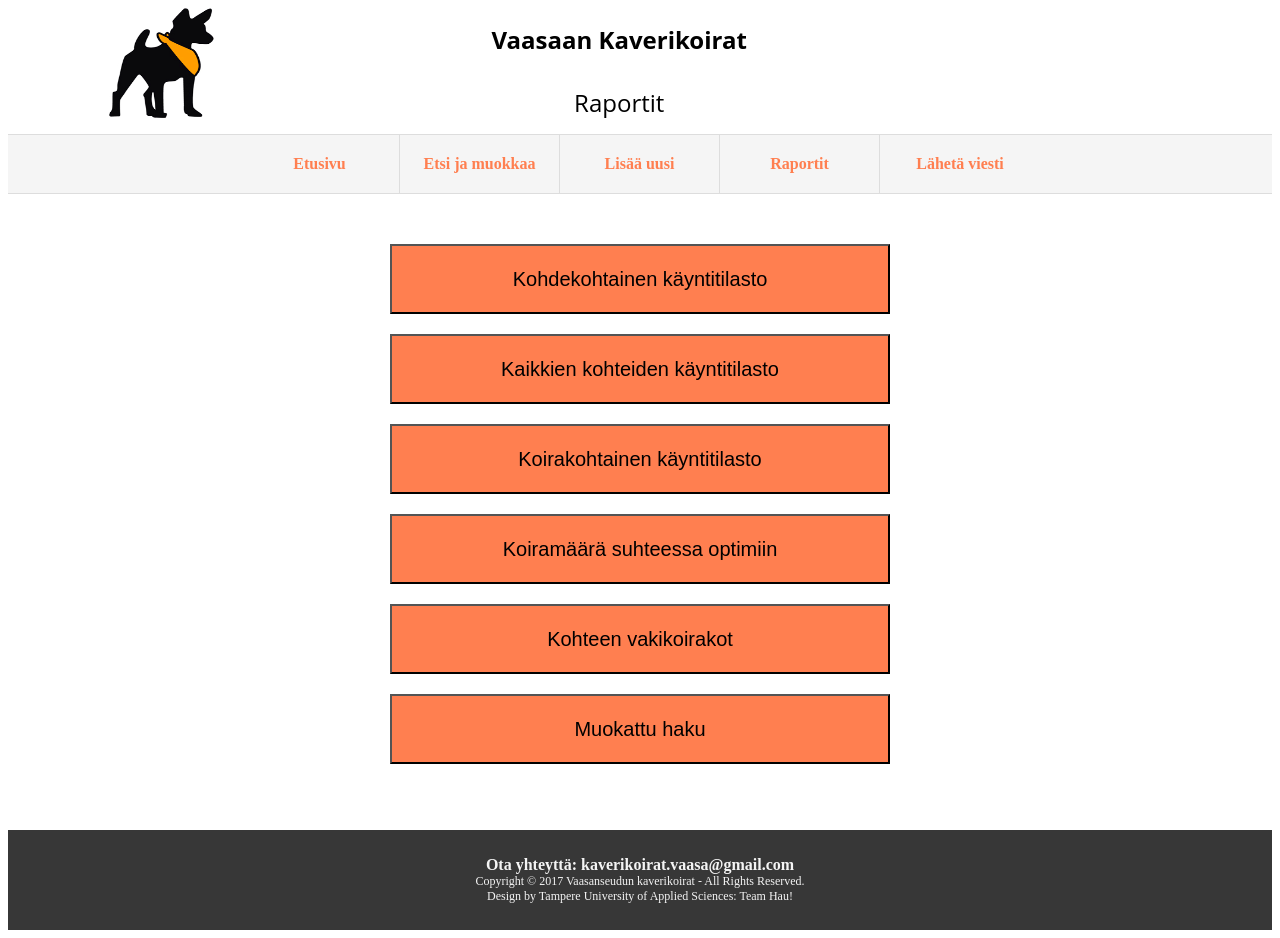
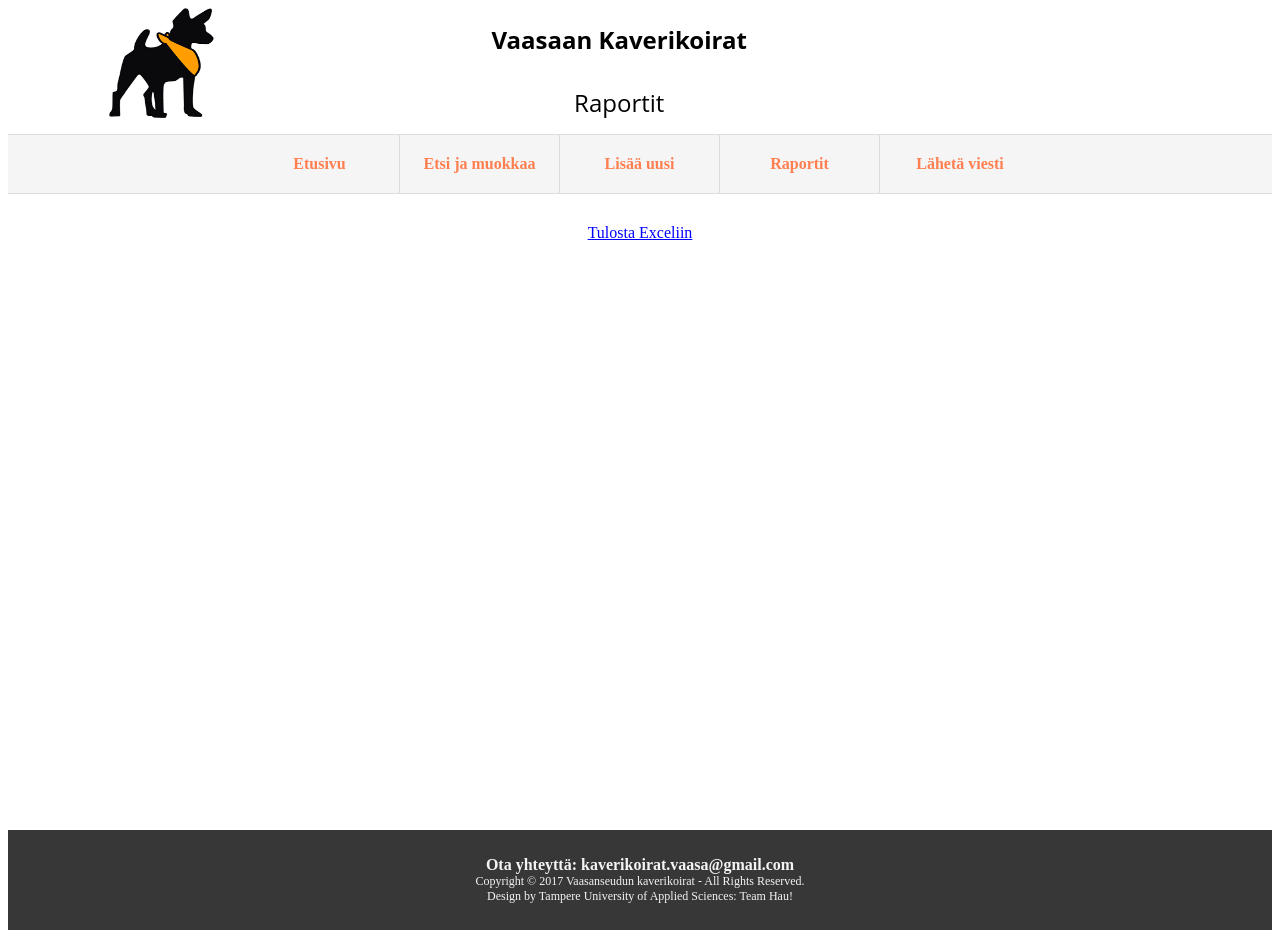
Before and after one commit to raumanm/ProjectHau, an Angular app in the folder frontend/angulartest-app/: page /report in a window 1280 px wide. Built offline with nearby package versions, Linux system fonts and the light colour scheme.

Commit message:
Add possibility to see the content of selected report.

```diff
--- a/frontend/angulartest-app/src/app/report.component/report.component.html
+++ b/frontend/angulartest-app/src/app/report.component/report.component.html
@@ -1,6 +1,5 @@
-<button class="buttonL" style="margin-top: 50px">Kohdekohtainen käyntitilasto</button><br>
-<button class="buttonL">Kaikkien kohteiden käyntitilasto</button><br>
-<button class="buttonL">Koirakohtainen käyntitilasto</button><br>
-<button class="buttonL">Koiramäärä suhteessa optimiin</button><br>
-<button class="buttonL">Kohteen vakikoirakot</button><br>
-<button class="buttonL">Muokattu haku</button><br>
+<h1>{{reportTitle}}</h1>
+<p (click)="exportToExcel()" style="color:blue; cursor: pointer; "><u>Tulosta Exceliin</u></p>
+<br>
+<br>
+<p style="font-style: italic">{{reportContent}}</p>
```
